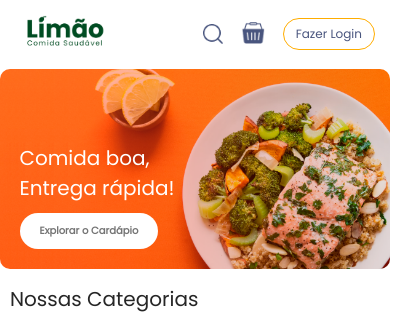
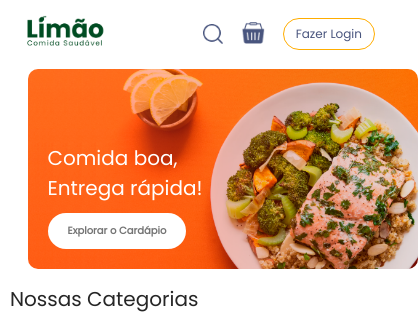
Before and after one commit to lukegoes/limao_delivery, a React (Vite) app: page / in a window 390 px wide. Shown: the top 319 px of the page, 418 px wide, since content can reach past the window. Built offline with nearby package versions, Linux system fonts and the light colour scheme; no server answers.

Commit message:
fix: ajuste de responsividade

```diff
--- a/src/components/Header/Header.css
+++ b/src/components/Header/Header.css
@@ -80,7 +80,7 @@
     .header{
         height: 200px;
         width: 415px;
-        margin: 10px auto;
+        margin: 10px 28px;
         border-radius: 10px;
         max-width: 100%;
     }
```
